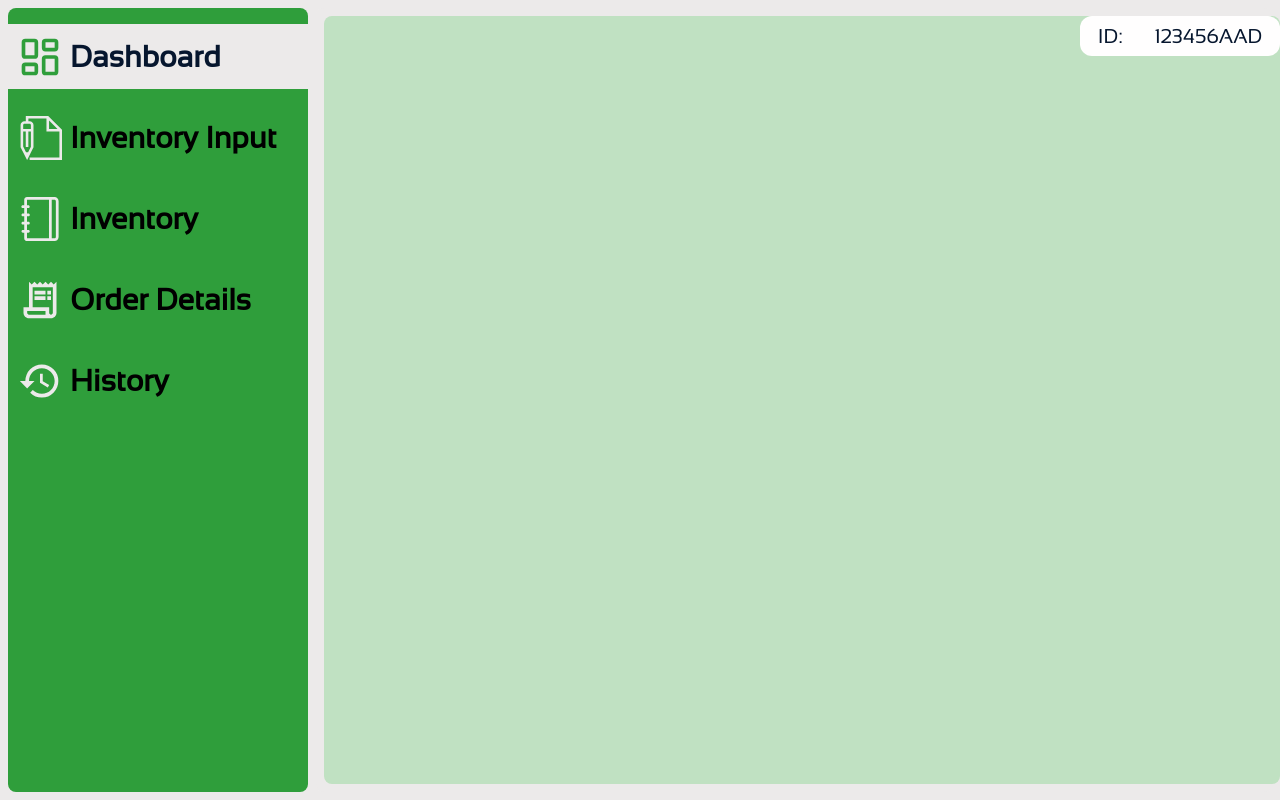
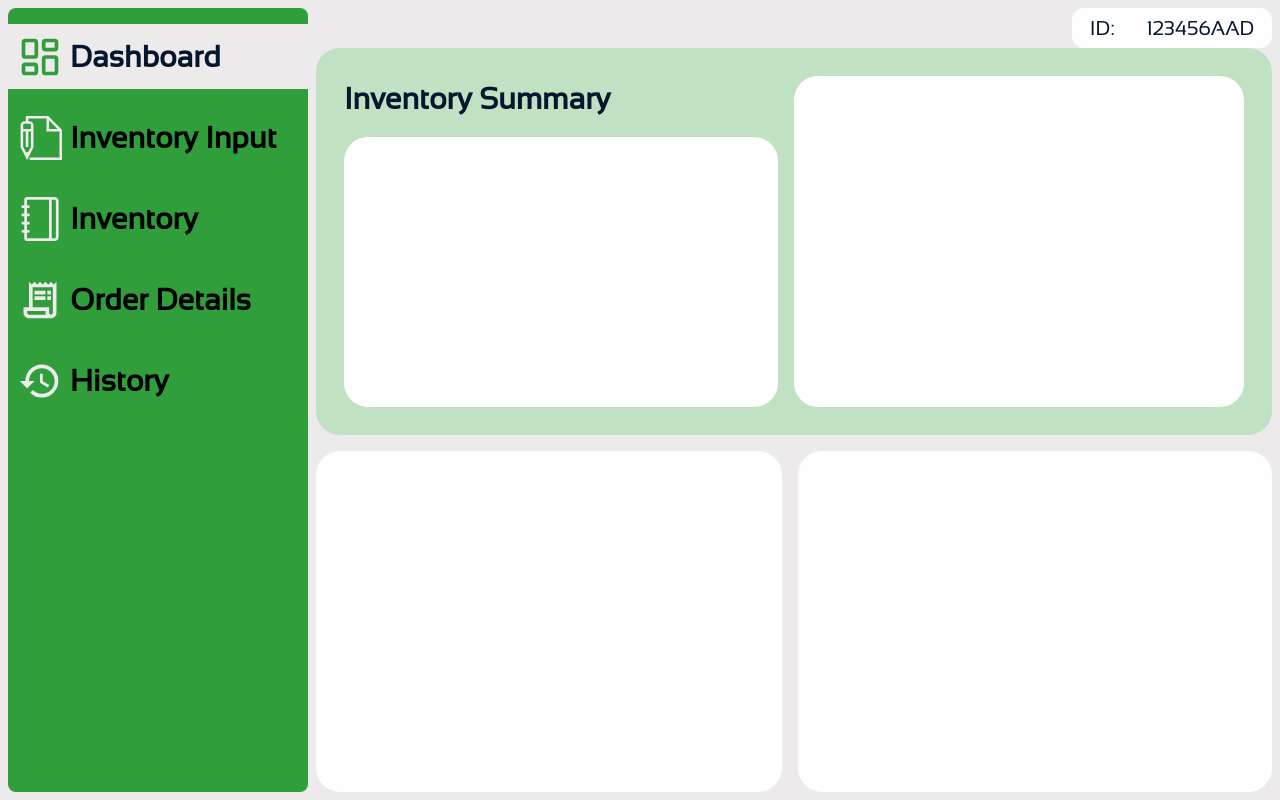
Before and after one commit to whoisbel/M-and-S-Inventory-Management, a Next.js app: page / in a window 1280 px wide. Built offline with nearby package versions, Linux system fonts and the light colour scheme.

Commit message:
Added dashboard layout. Contents to be added soon

```diff
--- a/app/page.tsx
+++ b/app/page.tsx
@@ -1,7 +1,34 @@
 import Link from "next/link";
 import { DisplayID } from "@/components";
+import { Chart } from "chart.js";
 export default function Dashboard() {
-  return <div className="bg-accent-green w-full h-full m-2 rounded-lg">
+  return <div className="w-full h-full flex flex-col">
     <DisplayID/>
+    {/* Inventory Summary container */}
+    <div className="w-full h-full bg-accent-green rounded-3xl p-7 flex">
+      <div className="w-full flex flex-col">
+        <h1 className="text-[30px] text-letters-color font-black pb-4">Inventory Summary</h1>
+        <div className="w-full h-full pr-4">
+          <div className="w-full h-full bg-custom-white rounded-3xl p-4 flex flex-col">
+            <div className="w-full h-full text-letters-color flex flex-col p-4">
+                {/* TODO: By Grade/Area Regular A/B/C/D KG Pie Chart, Time series chart, and Yearly Chart */}
+            </div>
+          </div>
+        </div>
+      </div>
+      <div className="bg-custom-white w-full h-full rounded-3xl text-letters-color">
+      </div>
+    </div>
+    {/* Seasonal and Yearly chart container */}
+    <div className="w-full h-full flex">
+      {/* Seasonal chart container */}
+      <div className="w-full h-full rounded-3xl pr-4 pt-4">
+        <div className="w-full h-full rounded-3xl bg-custom-white"></div>
+      </div>
+      {/* Yearly chart container */}
+      <div className="w-full h-full rounded-3xl pt-4">
+        <div className="w-full h-full rounded-3xl bg-custom-white"></div>
+      </div>
+    </div>
   </div>;
 }
```
